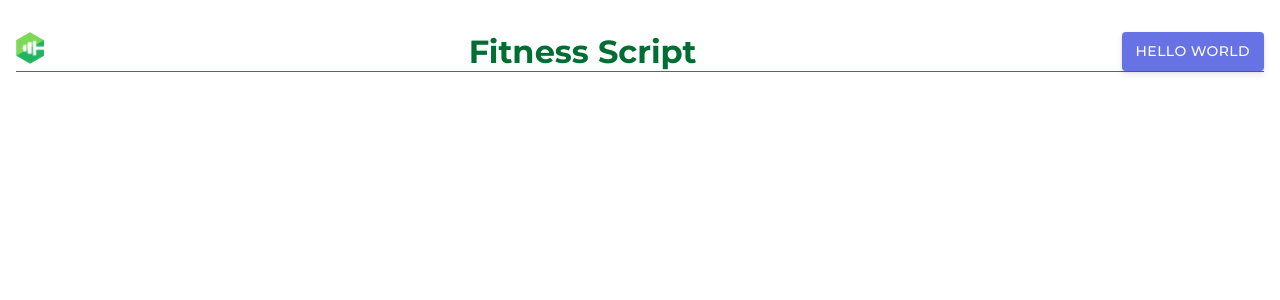
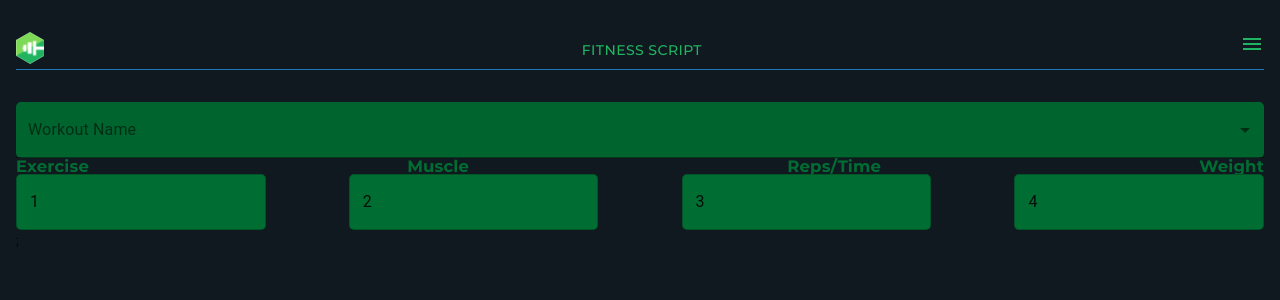
Before and after one commit to BrodanI/fitness-script, a React (Create React App) app in the folder client/: page /workout in a window 1280 px wide. Shown: the top 300 px of the page. Built offline with nearby package versions, Linux system fonts and the light colour scheme.

Commit message:
Created basic Workout page. Updated MD styles

```diff
--- a/client/src/App.js
+++ b/client/src/App.js
@@ -1,28 +1,107 @@
 import React, { Component } from "react";
 import { BrowserRouter as Router, Route, Switch, BrowserRouter } from "react-router-dom"
 import axios from "axios";
+import CssBaseline from "@material-ui/core/CssBaseline";
+import { StylesProvider, createMuiTheme, ThemeProvider } from "@material-ui/core/styles";
+import Home from "./pages/Home"
 import Header from './components/Header/Header'
-import Home from "./pages/Home"
+import SelectWorkout from './components/SelectWorkout/SelectWorkout'
 import Login from "./pages/Login"
-import { StylesProvider } from "@material-ui/core/styles";
+import { blue } from "@material-ui/core/colors";
+
+const theme = createMuiTheme({
+  //   primary - used to represent primary interface elements for a user. It's the color displayed most frequently across your app's screens and components.
+  // secondary - used to represent secondary interface elements for a user. It provides more ways to accent and distinguish your product. Having it is optional.
+  // error - used to represent interface elements that the user should be made aware of.
+  // warning - used to represent potentially dangerous actions or important messages.
+  // info - used to present information to the user that is neutral and not necessarily important.
+  // success - used to indicate the successful completion of an action that user triggered.
+  palette: {
+    background: {
+      default: '#101820',
+    },
+    primary: {
+      // light: will be calculated from palette.primary.main,
+      main: '#20B460', //bottomLogo
+      // dark: will be calculated from palette.primary.main,
+      // contrastText: will be calculated to contrast with palette.primary.main
+    },
+    secondary: {
+      main: '#2074b4',
+    },
+    error: {
+      main: '#b42f20', //red
+    },
+    // warning: {
+    //   main: '#0044ff',
+    // },
+    // info: {
+    //   main: '#0044ff',
+    // },
+    // success: {
+    //   main: '#0044ff',
+    // },
+
+  }
+});
+
 
 
 
 export default class App extends Component {
+
+  state = {
+    workoutName: null,
+    exercise: [
+      {
+      exerciseName: 1,
+      muscle: 2,
+      repsTime: 3,
+      weight: 4
+    }
+    ]
+  }
+
+  // componentDidMount() {
+  //     this.setState({
+  //       workoutName: null,
+  //     })
+  // }
+
+
+  // componentDidUpdate(prevProps) {
+  //   this.setState({
+  //     workoutName: null,
+  //   })
+  // }
+
   render() {
     return (
       <div className="App">
         <BrowserRouter>
           <Router className="App">
-            <StylesProvider injectFirst>
+            <ThemeProvider theme={theme}>
+              <CssBaseline />
+
               <Header />
+
               <Switch>
 
                 <Route path='/' exact component={Home} />
+                <Route path='/workout'
+                  render={() => <SelectWorkout
+                    workoutName={this.state.workoutName}
+                    exercise={this.state.exercise}
+                  // muscle={this.state.muscle}
+                  // repsTime={this.state.repsTime}
+                  // weight={this.state.weight}
+                  />}
+                />
                 {/* <Route path='/login' component={Login} /> */}
 
               </Switch>
-            </StylesProvider>
+
+            </ThemeProvider>
           </Router>
         </BrowserRouter>
       </div>
--- a/client/src/components/Header/Header.jsx
+++ b/client/src/components/Header/Header.jsx
@@ -8,8 +8,8 @@ function Header(props) {
     return (
         <div className="header">
             <img className="header__logo" src={Logo} alt="" />
-            <h1 className="header__name">Fitness Script</h1>
-            <Button className="button">Hello World</Button>
+            <Button color="primary">Fitness Script</Button>
+            <MenuIcon color="primary"></MenuIcon>
         </div>
     );
 }
--- a/client/src/components/Header/header.scss
+++ b/client/src/components/Header/header.scss
@@ -1,18 +1,19 @@
 @use '../../assets/partials/variables' as *;
 @use '../../assets/partials/mixins' as *;
 
-.button {
-    background-color: #6772e5;
-    color: #fff;
-    box-shadow: 0 4px 6px rgba(50, 50, 93, 0.11), 0 1px 3px rgba(0, 0, 0, 0.08);
-    padding: 7px 14px;
+// .button {
+//     background-color: #6772e5;
+//     color: #fff;
+//     box-shadow: 0 4px 6px rgba(50, 50, 93, 0.11), 0 1px 3px rgba(0, 0, 0, 0.08);
+//     padding: 7px 14px;
 
-    &:hover {
-        background-color: #5469d4;
-      }
-  }
+//     &:hover {
+//         background-color: #5469d4;
+//       }
+//   }
 
 .header {
+
     @include flex-row;
     justify-content: space-between;
     margin: 2rem 1rem;
--- a/client/src/components/SelectWorkout/SelectWorkout.jsx
+++ b/client/src/components/SelectWorkout/SelectWorkout.jsx
@@ -0,0 +1,100 @@
+import React from 'react';
+import './selectWorkout.scss'
+import FormControl from '@material-ui/core/FormControl';
+import InputLabel from '@material-ui/core/InputLabel';
+import Select from '@material-ui/core/Select';
+import TextField from '@material-ui/core/TextField';
+
+
+
+
+
+function SelectWorkout(props) {
+    console.log(props.exercise)
+
+    // const handleChange = (event) => {
+    //     const workoutName = event.target.name;
+    //     this.setState({
+    //       [workoutName]: event.target.value,
+    //     });
+    //   };
+
+    return (
+        <div className="selectWorkout">
+            <FormControl variant="filled" className="selectWorkout__select">
+                <InputLabel>Workout Name</InputLabel>
+                <Select
+                    native
+                    // value={state.age}
+                    // onChange={handleChange}
+                    inputProps={{
+                        name: 'Workout Name',
+                        id: 'filled-age-native-simple',
+                    }}
+                >
+                    <option aria-label="None" value="" />
+                    <option value={10}>Ten</option>
+                    <option value={20}>Twenty</option>
+                    <option value={30}>Thirty</option>
+                </Select>
+            </FormControl>
+            <div className="selectWorkout__category">
+                <h2>Exercise</h2>
+                <h2>Muscle</h2>
+                <h2>Reps/Time</h2>
+                <h2>Weight</h2>
+            </div>
+
+            <div>
+                {props.exercise.map((exercise) => {
+                    return (
+                        <div className="selectWorkout__item">
+                            <TextField
+                            className="selectWorkout__item-single"
+                            id="outlined-basic"
+                            // label="Outlined"
+                            variant="outlined"
+                            defaultValue={exercise.exerciseName}
+                            />
+                            <TextField
+                            className="selectWorkout__item-single"
+                            id="outlined-basic"
+                            // label="Outlined"
+                            variant="outlined"
+                            defaultValue={exercise.muscle}
+                            />
+                            <TextField
+                            className="selectWorkout__item-single"
+                            id="outlined-basic"
+                            // label="Outlined"
+                            variant="outlined"
+                            defaultValue={exercise.repsTime}
+                            />
+                            <TextField
+                            className="selectWorkout__item-single"
+                            id="outlined-basic"
+                            // label="Outlined"
+                            variant="outlined"
+                            defaultValue={exercise.weight}
+                            />
+
+                            {/* <TextField
+                                error
+                                id="outlined-error-helper-text"
+                                label="Error"
+                                defaultValue={exercise.exerciseName}
+                                helperText="Incorrect entry."
+                                variant="outlined"
+                            /> */}
+                        </div>
+                    )
+                })
+                };
+            </div>
+
+
+        </div>
+    );
+}
+
+export default SelectWorkout;
--- a/client/src/components/SelectWorkout/selectWorkout.scss
+++ b/client/src/components/SelectWorkout/selectWorkout.scss
@@ -0,0 +1,32 @@
+@use '../../assets/partials/variables' as *;
+@use '../../assets/partials/mixins' as *;
+
+.selectWorkout{
+    margin: 1rem;
+
+    &__select{
+        background-color: $green;
+        border-radius: 5px;
+        width: 100%;
+    }
+
+    &__category{
+        @include h4-table-header;
+        color: $green;
+        @include flex-row;
+        justify-content: space-between;
+    }
+
+    &__item{
+        @include flex-row;
+        justify-content: space-between;
+
+        &-single{
+            background-color: $green;
+            border-radius: 5px;
+            width: 20%;
+
+        }
+
+    }
+}
--- a/client/src/index.scss
+++ b/client/src/index.scss
@@ -4,6 +4,5 @@
 *, *::before, *::after{
     margin: 0;
     box-sizing: border-box;
-    // background-color: $background;
     font-family:'Montserrat', sans-serif ;
 }
--- a/client/src/pages/Home.jsx
+++ b/client/src/pages/Home.jsx
@@ -6,7 +6,7 @@ function Home(props) {
     return (
         <div className="home">
             <h2 className="home__progress">Porgress Bar</h2>
-            <Link to="/selectWorkout" className="home__select-workout"><h2>Select Workout</h2></Link>
+            <Link to="/workout" className="home__select-workout"><h2>Select Workout</h2></Link>
 
             <div className="home__create">
                 <Link to="/createExercise" className="home__create-exercise"><h2>Create your Exercise</h2></Link>
```
